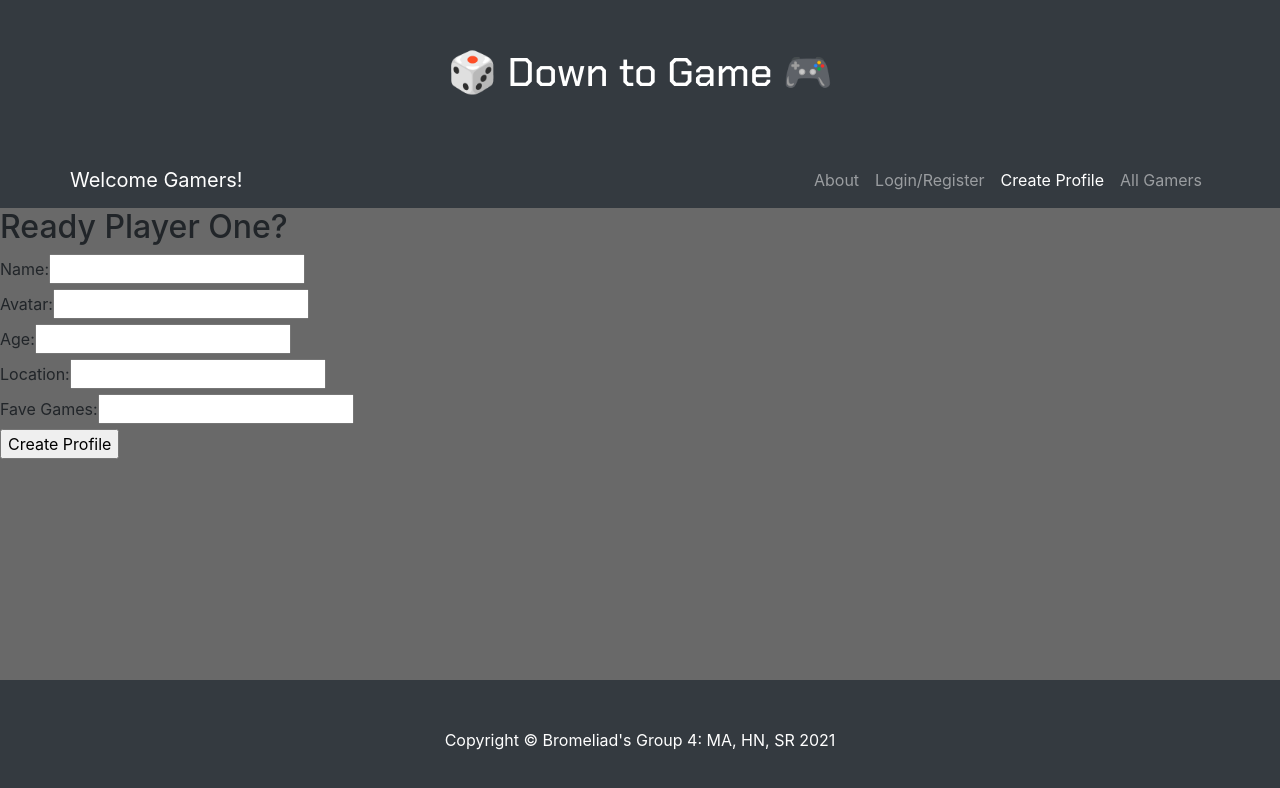
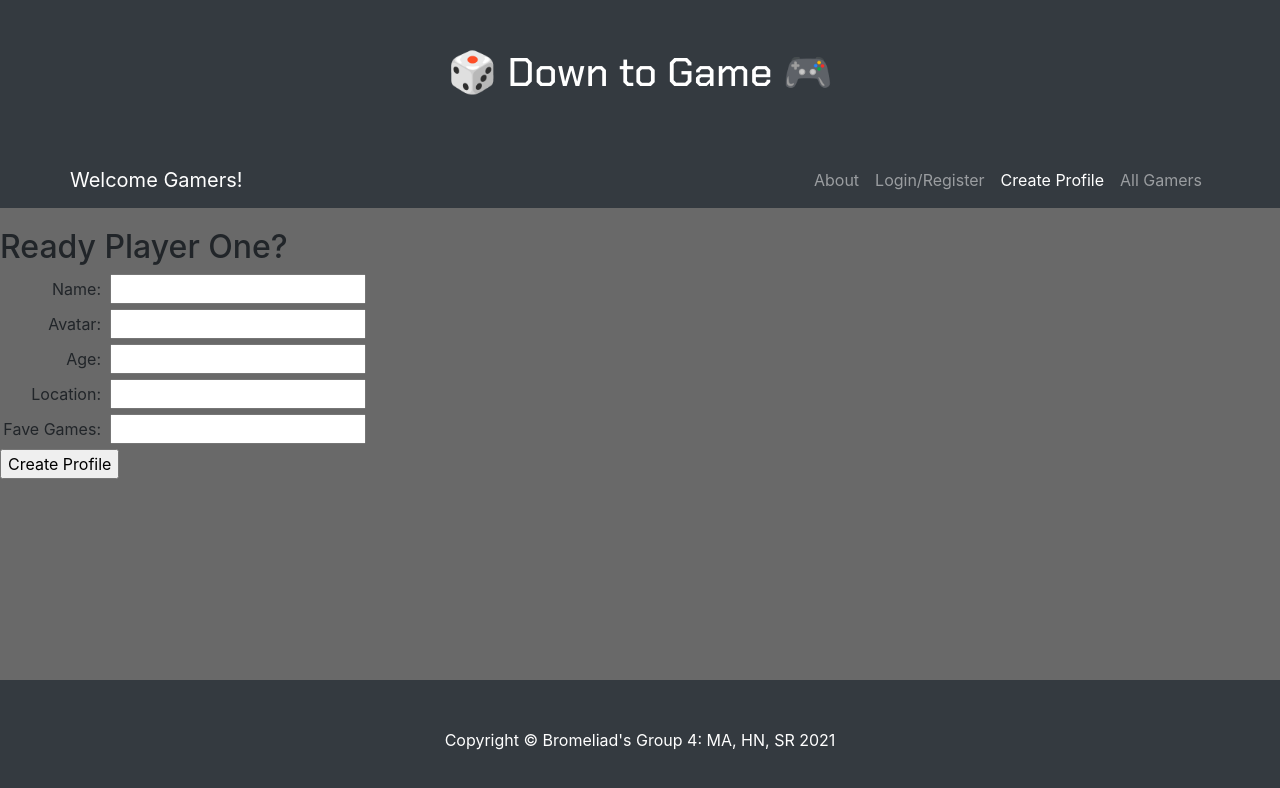
Before and after one commit to blakmagjick/Unit3-GroupProject-DTG-Frontend, a React (Create React App) app in the folder dtg-frontend/: page /addgamer in a window 1280 px wide. Shown: the top 788 px of the page. Built offline with nearby package versions, Linux system fonts and the light colour scheme; no server answers.

Commit message:
Formatting for new user form. Some spelling corrections

```diff
--- a/dtg-frontend/src/App.css
+++ b/dtg-frontend/src/App.css
@@ -8,7 +8,16 @@ header {
   color: white;
   font-family: 'Chakra Petch', sans-serif;
 }
-.gamer{
+.gamer {
   display: inline-block;
   margin: 15px;
 }
+#newformdiv {
+  margin-top:20px;
+
+}
+#newformdiv label {
+  display: inline-block;
+  width: 110px;
+  text-align: right;
+}
--- a/dtg-frontend/src/Login.js
+++ b/dtg-frontend/src/Login.js
@@ -85,7 +85,7 @@ class Login extends Component {
             })
             if (response.status === 201) {
                 this.getUsers()
-                console.log('🏄‍♀️ singup successful! 🏄‍♂️')
+                console.log('🏄‍♀️ signup successful! 🏄‍♂️')
             }
         }
         catch (error) {
--- a/dtg-frontend/src/NewUser.js
+++ b/dtg-frontend/src/NewUser.js
@@ -53,20 +53,22 @@ export default class NewUser extends Component {
     render(){
         return(
             <React.Fragment>
+                <div id='newformdiv'>
                     <h2>Ready Player One?</h2>
-                <form onSubmit={this.handleSubmit}>
-                    <label htmlFor='name'>Name:</label>
+                        <form id='newform' onSubmit={this.handleSubmit}>
+                            <label htmlFor='name'>Name: &nbsp;</label>
                             <input type='text' id='name' name='name' onChange={(event) => this.handleChange(event)}></input><br />
-                    <label htmlFor='profilePic'>Avatar:</label>
+                            <label htmlFor='profilePic'>Avatar: &nbsp;</label>
                             <input type='text' id='profilePic' name='profilePic' onChange={(event) => this.handleChange(event)}></input><br />
-                    <label htmlFor='age'>Age:</label>
+                            <label htmlFor='age'>Age: &nbsp;</label>
                             <input type='number' id='age' name='age' onChange={(event) => this.handleChange(event)}></input><br />
-                    <label htmlFor='location'>Location:</label>
+                            <label htmlFor='location'>Location: &nbsp;</label>
                             <input type='text' id='location' name='location' onChange={(event) => this.handleChange(event)}></input><br />
-                    <label htmlFor='faveGames'>Fave Games:</label>
+                            <label htmlFor='faveGames'>Fave Games: &nbsp;</label>
                             <input type='text' id='faveGames' name='faveGames' onChange={(event) => this.handleChange(event)}></input><br />
                             <input type='submit' value='Create Profile' />
                         </form>
+                </div>
             </React.Fragment>
         )
     }
```
Lines whose indentation alone changed are shown as unchanged.
